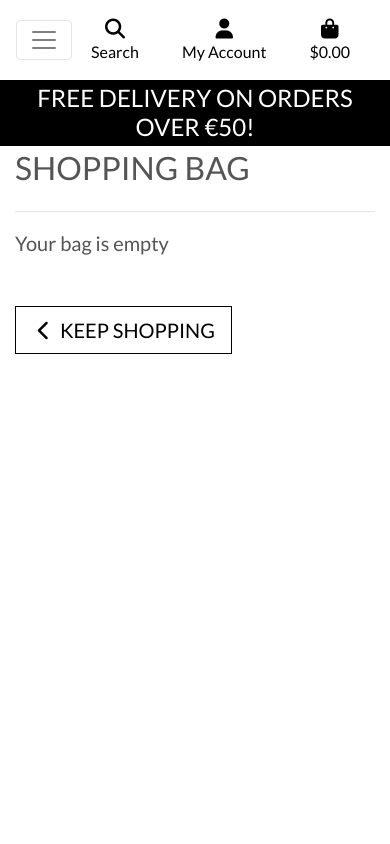
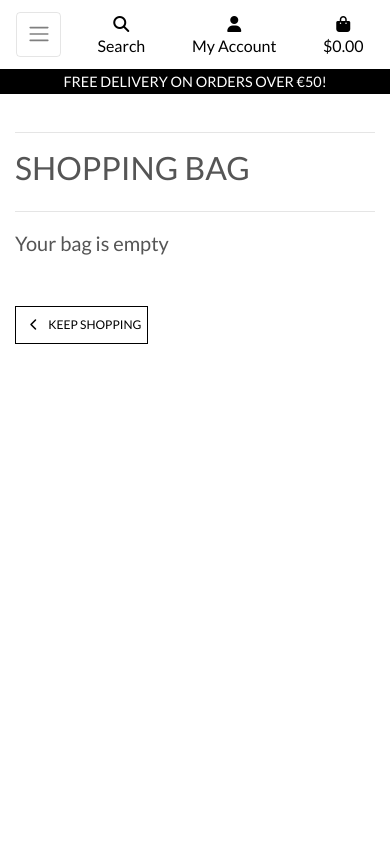
Before and after one commit to Fiona-T/boutique-ado-walkthrough, a Django app: page /bag/ in a window 390 px wide. Run offline with Django 3.2, Linux system fonts and the light colour scheme; some libraries are stand-ins or nearby versions.

Commit message:
refactor for mobile - header and buttons

```diff
--- a/static/css/base.css
+++ b/static/css/base.css
@@ -298,4 +298,46 @@ input[name='q']::placeholder {
     body {
         height: calc(100vh - 116px);
     }
+
+    /* reduce font size so header doesn't wrap */
+    .display-4.logo-font.text-black {
+        font-size: 2rem;
+    }
+
+    .nav-link {
+        padding: 0.15rem;
+    }
+
+    .nav-link i.fa-lg {
+        font-size: 1rem;
+    }
+
+    .navbar-toggler {
+        padding: .6rem .6rem;
+        font-size: 1rem;
+    }
+
+    #delivery-banner h4 {
+        font-size: .9rem;
+    }
+
+
+    /* reduce padding and font size on buttons in product detail */
+    .btn.btn-outline-black.rounded-0,
+    .btn.btn-black.rounded-0 {
+        padding: .375rem .375rem;
+    }
+
+    /* and shopping bag page */
+    .btn.btn-outline-black.rounded-0.btn-lg,
+    .btn.btn-black.rounded-0.btn-lg {
+        padding: .375rem .375rem;
+        font-size: .75rem;
+    }
+
+    /* ignore the changes above for the +/- buttons */
+    .increment-qty, .decrement-qty {
+        padding: .25rem .5rem !important;
+    }
+
 }
--- a/templates/includes/main-nav.html
+++ b/templates/includes/main-nav.html
@@ -1,5 +1,11 @@
 <div class="collapse navbar-collapse" id="main-nav">
     <ul class="navbar-nav w-auto mx-auto">
+        <!-- home link for when on mobile -->
+        <li class="nav-item d-block d-md-none">
+            <a class="logo-font font-weight-bold nav-link text-black mr-5" href="{% url 'home' %}" id="home-link">
+                Home
+            </a>
+        </li>
         <!-- All Products menu -->
         <li class="nav-item dropdown">
             <a class="logo-font font-weight-bold nav-link text-black mr-5" href="#" id="all-products-link"
```
